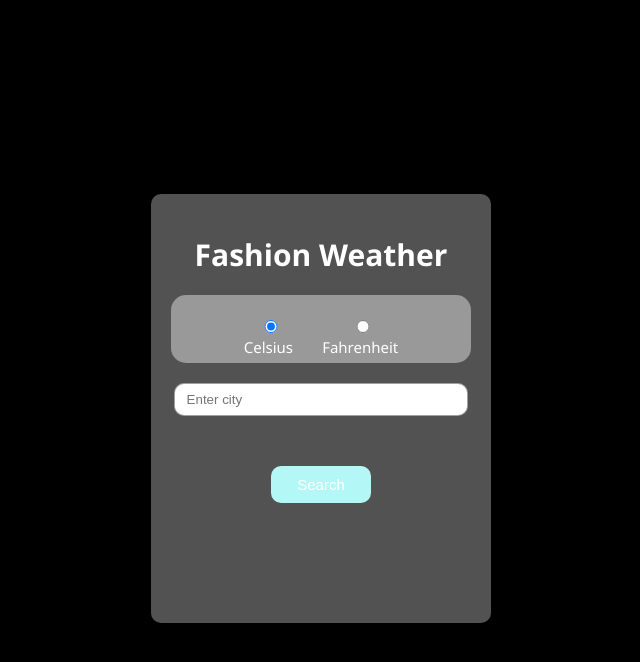
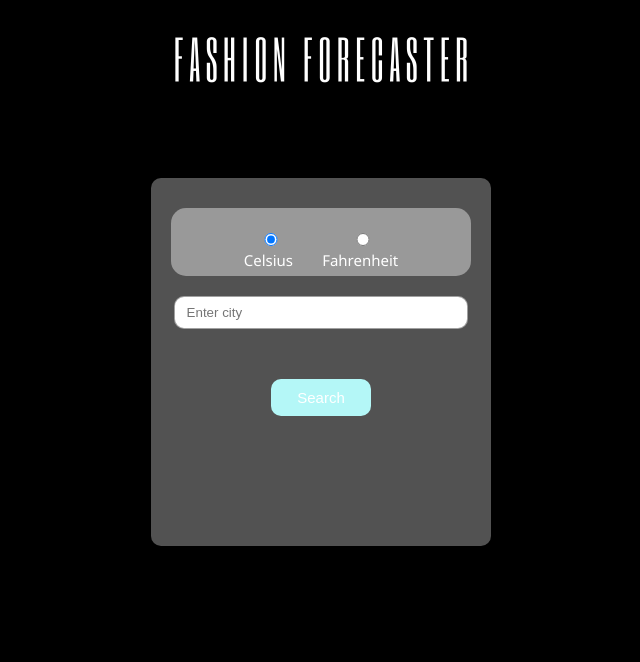
Before and after one commit to jeneelf/Fashion-Forecast, a plain HTML site: page index.html in a window 1280 px wide. Shown: the whole page, without its empty margins (319-959 px from the left). Drawn offline with Linux system fonts and the light colour scheme.

Commit message:
add logo and adjust body height

```diff
--- a/index.html
+++ b/index.html
@@ -8,8 +8,8 @@
   </head>
 
   <body>
+    <img src="FASHION FORECASTER logo.png" class="logo" />
     <div id="weather-container">
-      <h2>Fashion Weather</h2>
       <div id="unit-toggle-container">
         <div id="unit-toggle">
           <label>
--- a/style.css
+++ b/style.css
@@ -3,7 +3,17 @@ body {
     font-family:'Segoe UI', Tahoma, Geneva, Verdana, sans-serif;
     display: flex;
     justify-content: center;
-    height: 100vh;
+    align-items: center;
+
+    flex-direction: column;
+}
+
+.logo {
+    display: block;
+    margin: 0 auto;
+    width: auto;
+    height: 100px;
+    margin-bottom: 20px;
 }
 
 ::-webkit-scrollbar{
@@ -25,8 +35,8 @@ body {
     background-color: rgba(255, 255, 255, 0.32);
     max-width: 450px;
     align-self: center;
-    margin: auto;
-    padding: 20px;
+    margin: 50px auto 20px; /* Adjust the top margin */
+    padding: 30px 20px; /* Adjust the padding */
     border-radius: 10px;
     box-shadow: 0 8px 32px rgba(0, 0, 0, 0.1);
     backdrop-filter: blur(10px);
```
Also changed, not shown: FASHION FORECASTER logo.png (added).
